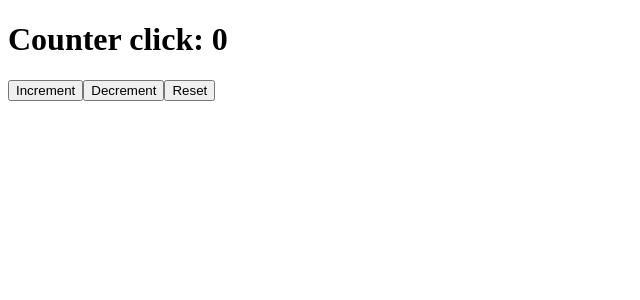
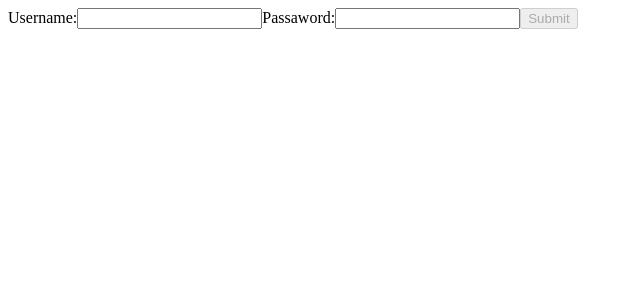
Before and after one commit to ver-sim/REACT, a React (Vite) app in the folder props/: page / in a window 1280 px wide. Shown: the top 300 px of the page, without its empty margins (0-640 px from the left). Built offline with nearby package versions, Linux system fonts and the light colour scheme.

Commit message:
useForm e Form

```diff
--- a/props/src/App.jsx
+++ b/props/src/App.jsx
@@ -1,9 +1,9 @@
-import { CounterCustomHook } from "./CounterCustomHook";
+import { Form } from "./Form";
 
 export function App(){
     return (
         <div>
-            <CounterCustomHook />
+            <Form />
         </div>
     );
 }
--- /dev/null
+++ b/props/src/Form.jsx
@@ -0,0 +1,25 @@
+/* eslint-disable react/prop-types */
+import { useForm } from "./useForm";
+
+const createDataForm = () => {
+    return {
+        username: '',
+        password: '',
+    }
+}
+
+export const Form = () =>{
+    const {dataForm, onInput, onSubmit} = useForm(createDataForm());
+
+    return (
+        <form onSubmit={onSubmit}>
+            <label >Username:
+                <input type="text" name="username" value={dataForm.username} onChange={onInput}/>
+            </label>
+            <label >Passaword:
+                <input type="password" name="password" value={dataForm.password} onChange={onInput} />
+            </label>
+            <button type="submit" disabled={!dataForm.username || !dataForm.password} >Submit</button>
+        </form>
+    );
+}
--- /dev/null
+++ b/props/src/useForm.jsx
@@ -0,0 +1,28 @@
+import { useState } from "react"
+
+export const useForm = (initialValue = {}) => {
+  const [dataForm, setDataForm] = useState(initialValue);
+
+  const handelChangeInput = (event) => {
+    const {value, name} = event.target;
+    setDataForm((data) => {
+        return{
+            ...data,
+            [name]: value,
+        }
+    });
+  }
+
+  const handelSubmit = (event) => {
+    event.preventDefault();
+    console.log(dataForm);
+    setDataForm(initialValue);
+  }
+  return {
+    dataForm: dataForm,
+    onInput: handelChangeInput,
+    onSubmit: handelSubmit,
+  }
+}
+
+// Create a custom hook that keeps track of the state of a controlled form with the username and password inputs, and returns the current value of the inputs as well as an event handler to update either input.
```
